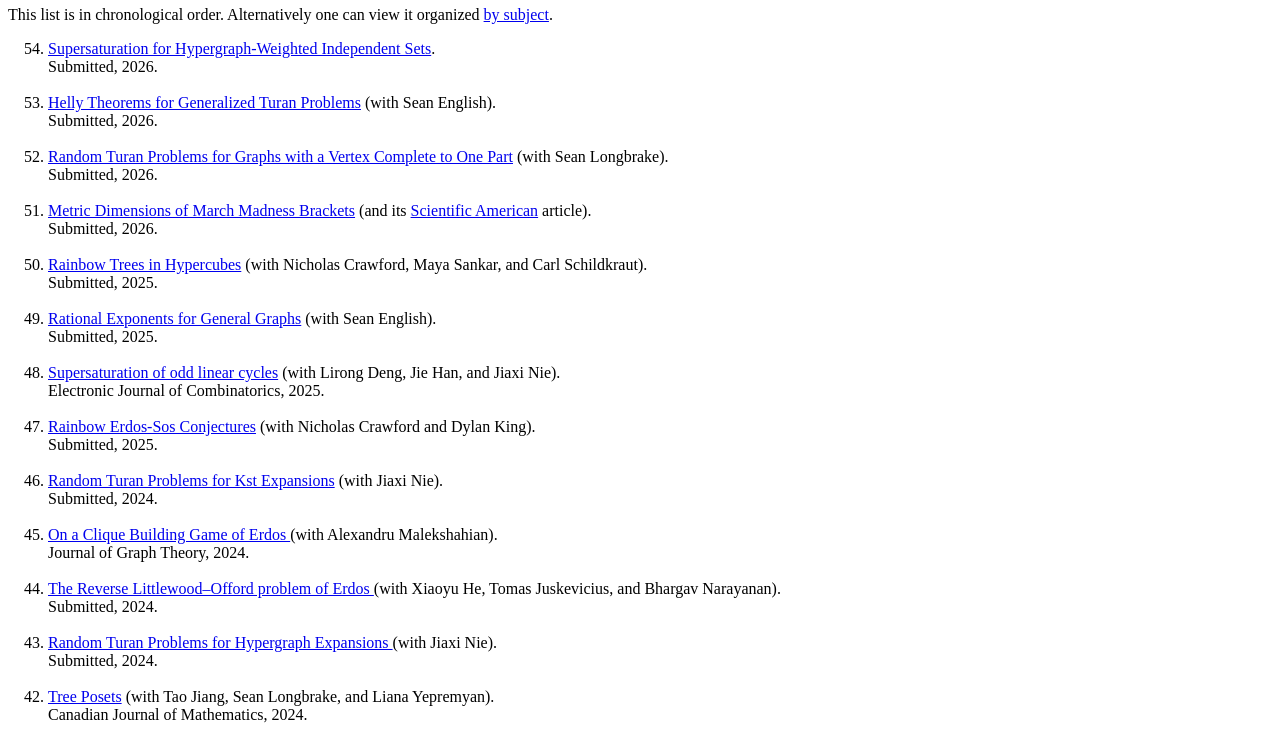
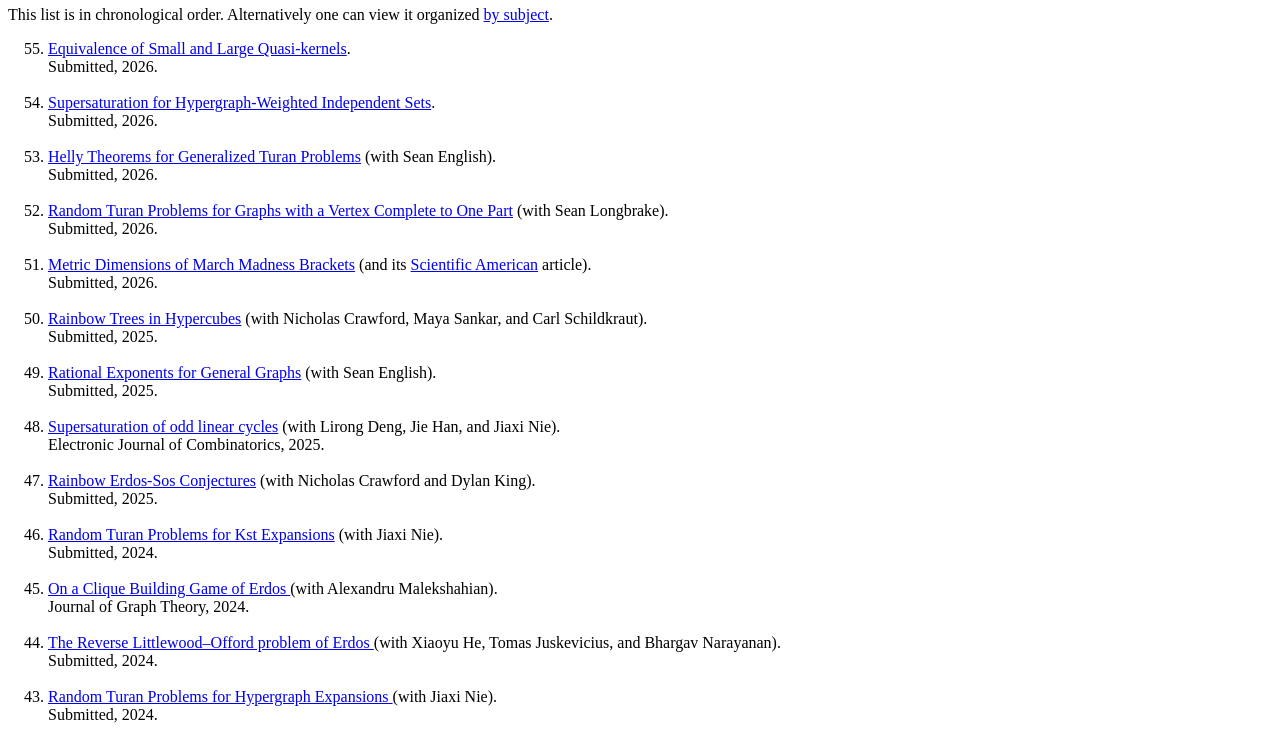
Before and after one commit to zorkkoi/website, a plain HTML site: page Research/index.html in a window 1280 px wide. Shown: the part 362-1100 px from the top of the page. Drawn offline with Linux system fonts and the light colour scheme.

Commit message:
Add new papers to the research index

```diff
--- a/Research/index.html
+++ b/Research/index.html
@@ -60,6 +60,8 @@ Below are a list of my research papers.  Some other links of interest:
 <h1> Papers </h1>
 This list is in chronological order.  Alternatively one can view it organized <a href="Subject.html">by subject</a>.
 <ol reversed>
+<li> <a href="https://arxiv.org/pdf/2611.22881">Equivalence of Small and Large Quasi-kernels</a>.
+<br>Submitted, 2026.</li><br>
 <li> <a href="https://arxiv.org/pdf/2607.14022">Supersaturation for Hypergraph-Weighted Independent Sets</a>.
 <br>Submitted, 2026.</li><br>
 <li> <a href="https://arxiv.org/pdf/2604.06357">Helly Theorems for Generalized Turan Problems</a> (with Sean English).
```
